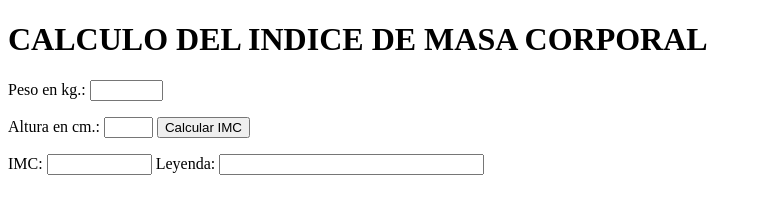
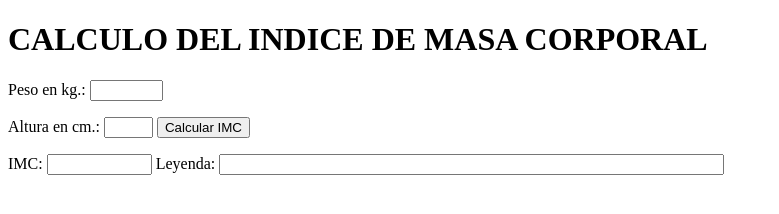
Before and after one commit to mili01gm/calculadora-IMC, a plain HTML site: page index.html in a window 1280 px wide. Shown: the whole page, without its empty margins (0-779 px from the left). Drawn offline with Linux system fonts and the light colour scheme.

Commit message:
Avance pull

```diff
--- a/index.html
+++ b/index.html
@@ -19,7 +19,7 @@
    <p> IMC:<!--definimos una caja donde la funcion devolvera el valor de imc calculado-->
    <input type="text" name="imc" id="imc" size="10" maxlength="15">
    Leyenda:<!--definimos una caja donde la funcion escribira el comentario, definido en leyenda-->
-   <input type="text" name="leyenda" id="leyenda" size="30">
+   <input type="text" name="leyenda" id="leyenda" size="60">
    </p>
   <script src="js/main.js"></script>
 </body>
```
